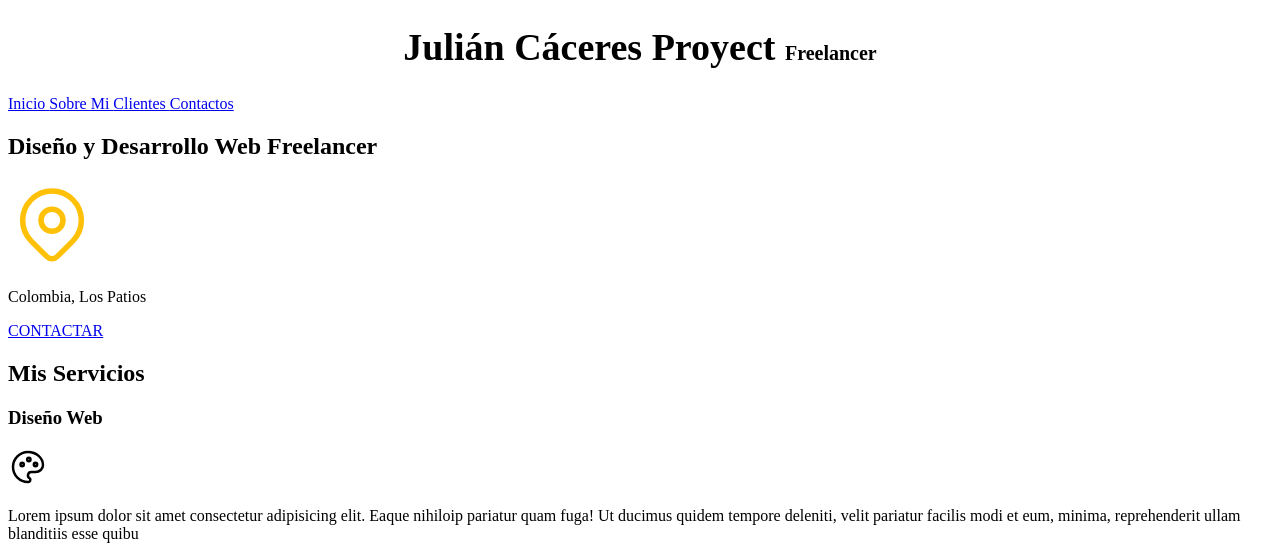
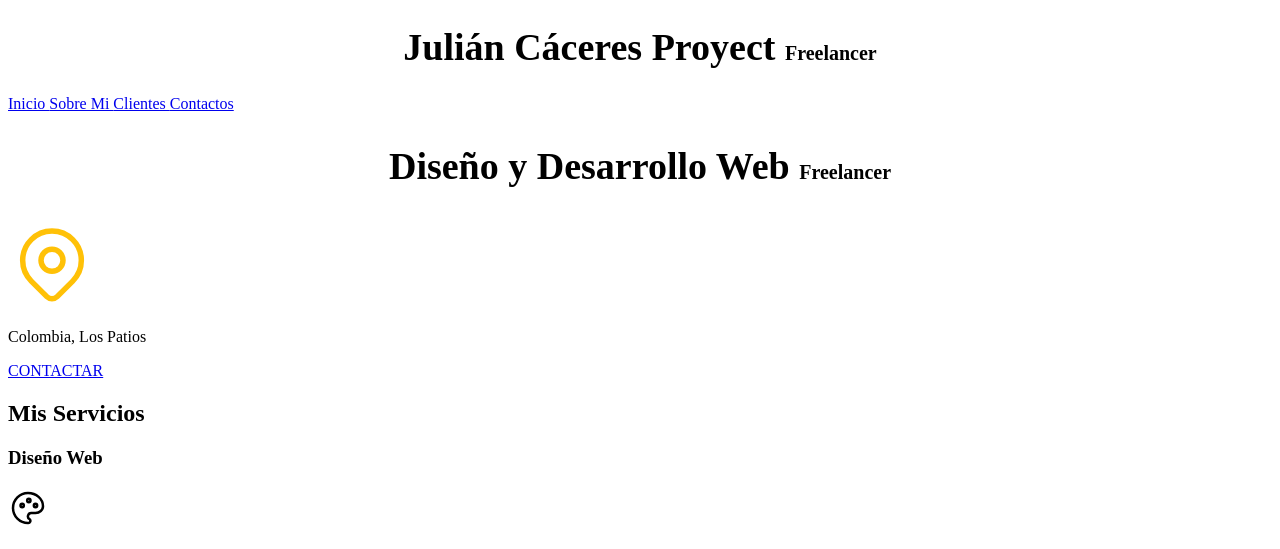
Before and after one commit to julianCeres587/Freelancer, a plain HTML site: page index.html in a window 1280 px wide. Shown: the top 549 px of the page. Drawn offline with Linux system fonts and the light colour scheme.

Commit message:
modificaciones

```diff
--- a/css/styles.css
+++ b/css/styles.css
@@ -1,22 +1,13 @@
 html{
    font-size: 62.5%;
-
 }
-
 body{
    font-size: 16px;/*1rem=10px*/
-
 }
-
-h1{
+.título{
     text-align: center;
     font-size: 3.8rem;
-
-
-
 }
-
-span{
+.título span{
      font-size: 2rem;
-
 }
--- a/index.html
+++ b/index.html
@@ -9,7 +9,7 @@
 </head>
 <body>
     <header>
-        <h1> Julián Cáceres Proyect <span>Freelancer </span> </h1>
+        <h1 class="título"> Julián Cáceres Proyect <span>Freelancer </span> </h1>
     </header>
 
     <nav>
@@ -24,7 +24,7 @@
 
 
     <section>
-        <h2> Diseño y Desarrollo Web Freelancer</h2>
+        <h2 class="título"> Diseño y Desarrollo Web <span>Freelancer </span></h2>
 
             <svg  xmlns="http://www.w3.org/2000/svg"  width="88"  height="88"  viewBox="0 0 24 24"
              fill="none"  stroke="#FFC107"  stroke-width="1.5"  stroke-linecap="round"  stroke-linejoin="round"
```
